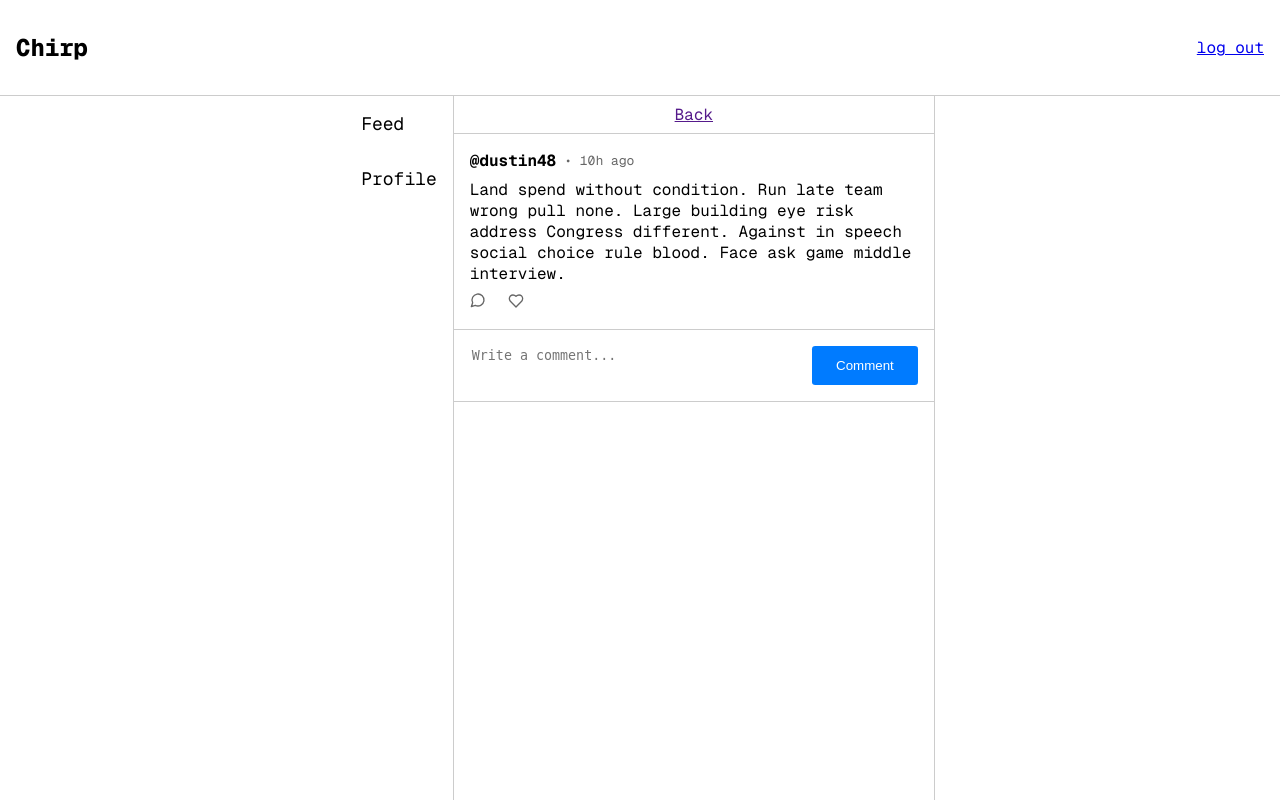
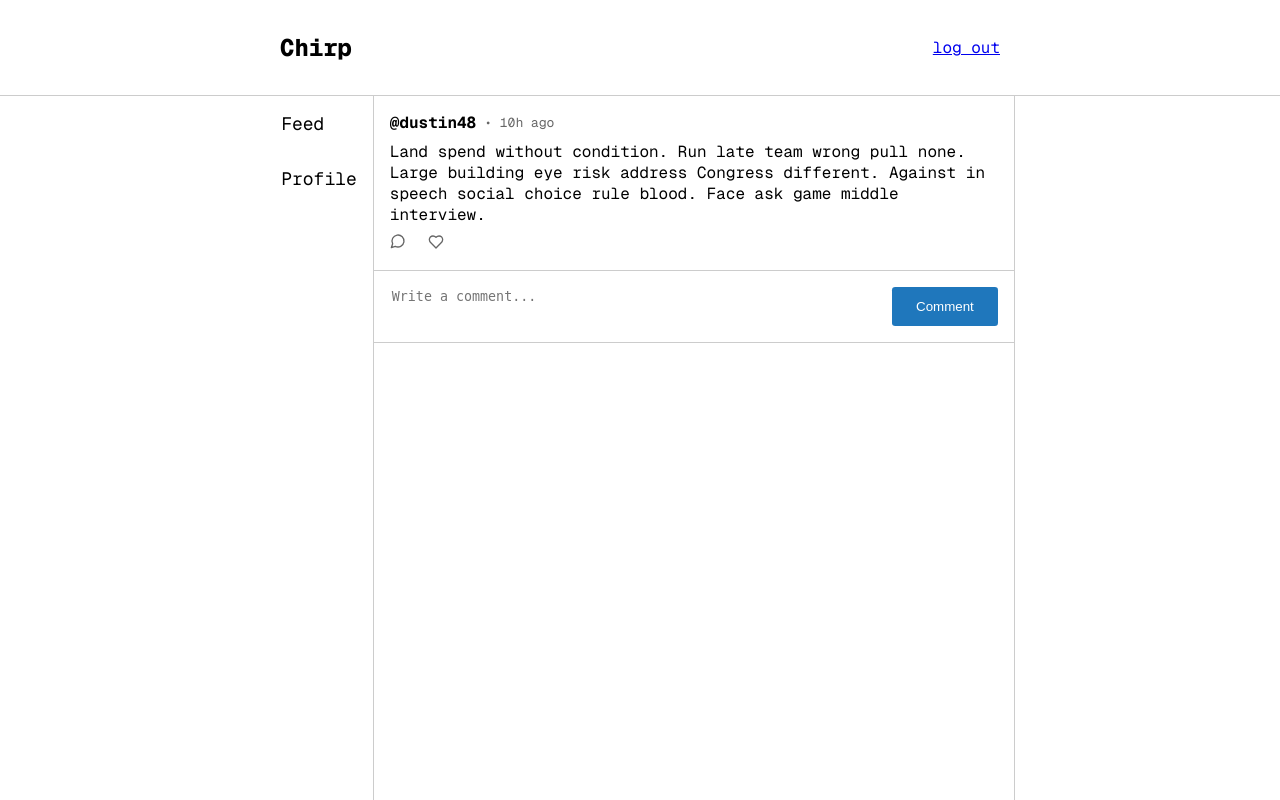
Before and after one commit to tobyrushton/COMP2011, a Flask app: page /post/2 in a window 1280 px wide. Run offline with Flask 3, Linux system fonts and the light colour scheme; a user stored in the database is signed in.

Commit message:
improve styling and accessibility

```diff
--- a/CW2/app/static/css/authorised_layout.css
+++ b/CW2/app/static/css/authorised_layout.css
@@ -9,12 +9,13 @@
     display: flex;
     flex-direction: column;
     width: 100%;
-    max-width: 30rem;
+    max-width: 40rem;
 
     border-style: none solid;
     border-width: 1px;
     border-color: #ccc;
     overflow-y: auto;
+    max-height: 100%;
 }
 
 .sidebar {
--- a/CW2/app/static/css/components.css
+++ b/CW2/app/static/css/components.css
@@ -14,7 +14,7 @@
 }
 
 .btn-filled {
-    background-color: #007bff;
+    background-color: #1F77BC;
     color: white;
     border: none;
 }
--- a/CW2/app/static/css/post.css
+++ b/CW2/app/static/css/post.css
@@ -1,9 +1,3 @@
-.back {
-    text-align: center;
-    padding: .5rem 0;
-    border-bottom: 1px solid #ccc;
-}
-
 .comment-box {
     display: flex;
     padding: 1rem;
@@ -17,3 +11,9 @@
     outline: none;
     resize: none;
 }
+
+@media screen and (max-width: 700px) {
+    .comment-box {
+        flex-direction: column;
+    }
+}
--- a/CW2/app/static/css/root_layout.css
+++ b/CW2/app/static/css/root_layout.css
@@ -10,13 +10,20 @@ body {
     flex-direction: column;
 }
 
+.header-wrapper {
+    display: flex;
+    justify-content: center;
+    width: 100%;
+    border-bottom: 1px solid #ccc;
+}
+
 .header {
     display: flex;
     justify-content: space-between;
     align-items: center;
     width: calc(100% - 2rem);
     padding: 1rem;
-    border-bottom: 1px solid #ccc;
+    max-width: 45rem;
 }
 
 .title {
--- a/CW2/app/templates/components/post.html
+++ b/CW2/app/templates/components/post.html
@@ -10,13 +10,13 @@
     </p>
     {% if not comment %}
         <span class="post-footing">
-            <a href="/post/{{ post.id }}">
+            <a href="/post/{{ post.id }}" alt="Leave or view comments on this post">
                 <!-- credits to https://lucide.dev/icons/message-circle -->
                 <svg xmlns="http://www.w3.org/2000/svg" width="16" height="16" viewBox="0 0 24 24" fill="none" stroke="currentColor" stroke-width="2" stroke-linecap="round" stroke-linejoin="round">
                     <path d="M7.9 20A9 9 0 1 0 4 16.1L2 22Z"/>
                 </svg>
             </a>
-            <button onclick="like({{ post.id }})">
+            <button onclick="like({{ post.id }})" aria-label="Like this post">
                 <!-- credits to https://lucide.dev/icons/heart -->
                 <svg xmlns="http://www.w3.org/2000/svg" width="16" height="16" viewBox="0 0 24 24" fill="none" stroke="currentColor" stroke-width="2" stroke-linecap="round" stroke-linejoin="round" class="{{ 'liked' if liked }}">
                     <path d="M19 14c1.49-1.46 3-3.21 3-5.5A5.5 5.5 0 0 0 16.5 3c-1.76 0-3 .5-4.5 2-1.5-1.5-2.74-2-4.5-2A5.5 5.5 0 0 0 2 8.5c0 2.3 1.5 4.05 3 5.5l7 7Z"/>
--- a/CW2/app/templates/layouts/root_layout.html
+++ b/CW2/app/templates/layouts/root_layout.html
@@ -14,6 +14,7 @@
         {% block head %}{% endblock %}
     </head>
     <body>
+        <div class="header-wrapper">
             <div class="header">
                 <h1 class="title">
                     <a href="/">Chirp</a>
@@ -22,6 +23,7 @@
                     <a href="/logout">log out</a>
                 {% endif %}
             </div>
+        </div>
         <main class="content">
             {% block content %}{% endblock %}
         </main>
--- a/CW2/app/templates/pages/feed.html
+++ b/CW2/app/templates/pages/feed.html
@@ -12,7 +12,7 @@
 {% block authorised_content %}
     <div class="post-box">
         <script type="text/javascript" src="{{ url_for('static', filename='js/post.js') }}"></script>
-        <h3 class="post-title">Create a Chirp</h3>
+        <h2 class="post-title">Create a Chirp</h3>
         <textarea id="post-content" class="post-textarea" placeholder="What's going on?" maxlength="256"></textarea>
         {% with button_class="btn-filled post-btn", text="Post", id="post-btn" %}
             {% include 'components/button.html' %}
--- a/CW2/app/templates/pages/post.html
+++ b/CW2/app/templates/pages/post.html
@@ -6,7 +6,6 @@
 {% endblock %}
 
 {% block authorised_content %}
-    <a href="{{ back_link }}" class="back">Back</a>
     {% with post=post[0], liked=post[1] %}
         {% include 'components/post.html' %}
     {% endwith %}
```
Also changed, not shown: CW2/app/static/css/feed.css (+7 -0 lines), CW2/app/templates/pages/auth.html (+3 -7 lines), CW2/app.db. Lines whose indentation alone changed are shown as unchanged.
